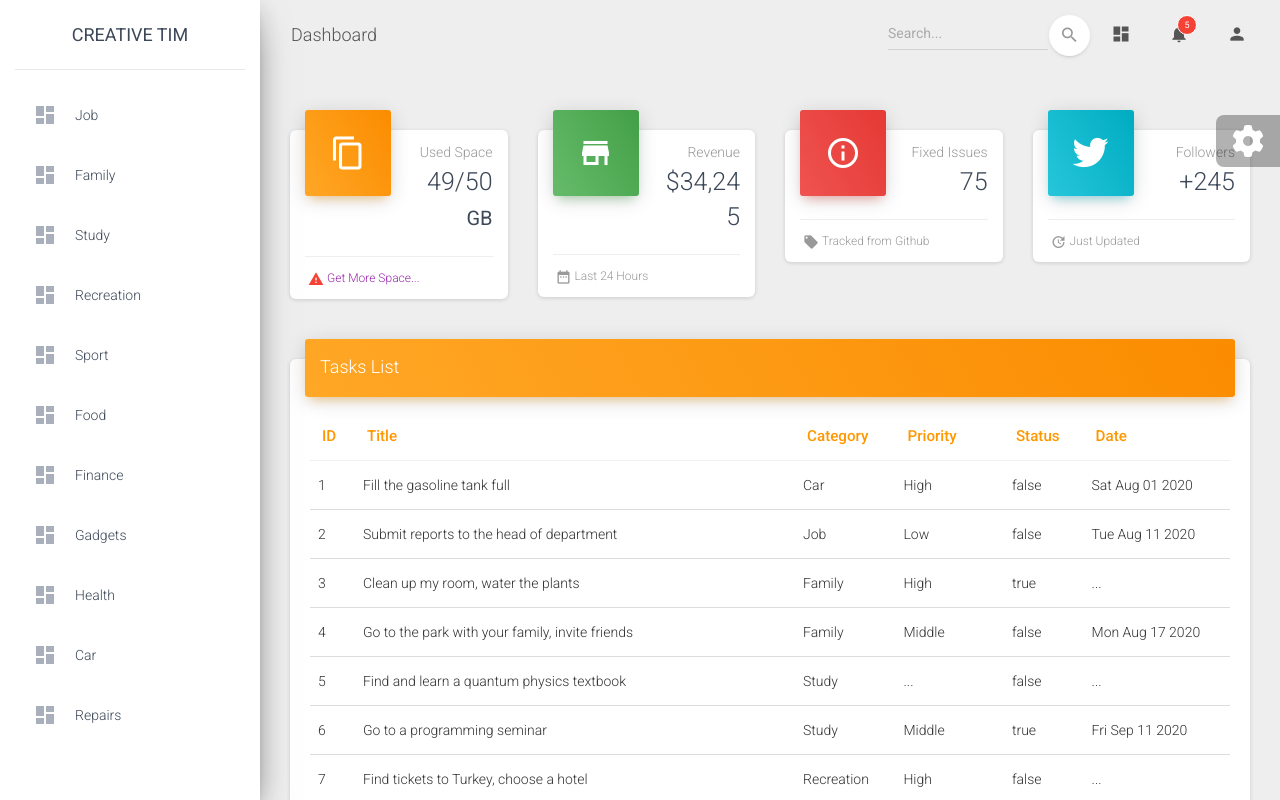
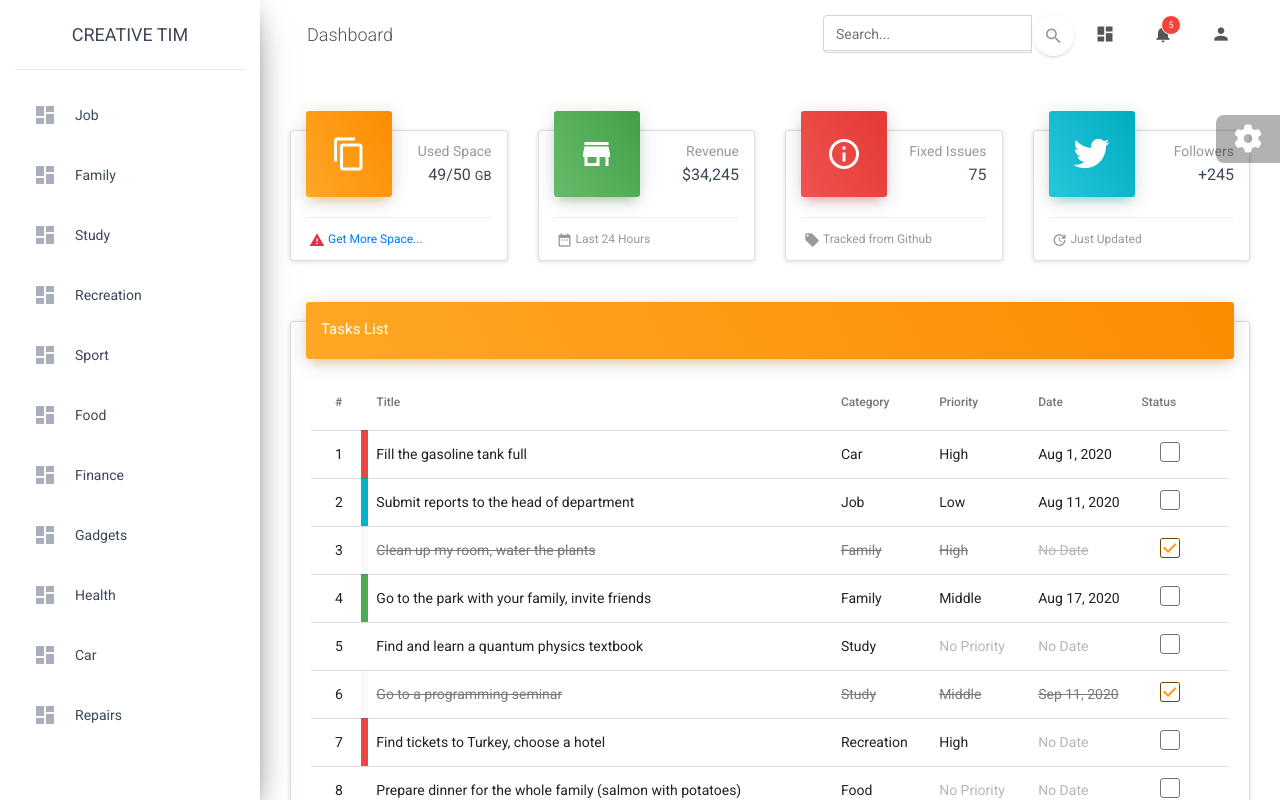
Before and after one commit to DinaPeikr/Todo, an Angular app: page / in a window 1280 px wide. Shown: the top 800 px of the page. Built offline with nearby package versions, Linux system fonts and the light colour scheme.

Commit message:
added material table

```diff
--- a/src/app/data/TestData.ts
+++ b/src/app/data/TestData.ts
@@ -17,10 +17,10 @@ export class TestData {
     {id: 11, title: 'Repairs'},
   ];
   static priorities: Priority[] = [
-    {id: 1, title: 'Low', color: '#e5e5e5'},
-    {id: 2, title: 'Middle', color: '#85D1B2'},
-    {id: 3, title: 'High', color: '#F1828D'},
-    {id: 4, title: 'Very urgent!!', color: '#F1128D'}
+    {id: 1, title: 'Low', color: '#06B0C5'},
+    {id: 2, title: 'Middle', color: '#4EA952'},
+    {id: 3, title: 'High', color: '#EA4643'},
+    {id: 4, title: 'Very urgent!!', color: '#FC970F'}
   ];
 
   static tasks: Task[] = [
--- a/src/app/views/categories/categories.component.html
+++ b/src/app/views/categories/categories.component.html
@@ -9,8 +9,8 @@
   </a></div>
   <div class="sidebar-wrapper">
     <ul class="nav">
-      <li class="nav-item " *ngFor="let category of categories" (click)="showTasksByCategory(category)">
-        <a class="nav-link" href="#">
+      <li class="nav-item" [class.active]="category === selectedCategory" *ngFor="let category of categories" (click)="showTasksByCategory(category)">
+        <a class="nav-link">
           <i class="material-icons">dashboard</i>
           <p>{{category.title}}</p>
         </a>
--- a/src/app/views/categories/categories.component.scss
+++ b/src/app/views/categories/categories.component.scss
@@ -1,7 +1,4 @@
-.testP{
-  background: #f90;
-  padding: 20px;
-  &.txt-white{
-    color: #fff;
-  }
+.sidebar .nav li a,
+.sidebar .nav li .dropdown-menu a {
+  cursor: pointer;
 }
--- a/src/app/views/categories/categories.component.ts
+++ b/src/app/views/categories/categories.component.ts
@@ -9,16 +9,18 @@ import {DataHandlerService} from '../../service/data-handler.service';
 })
 export class CategoriesComponent implements OnInit {
   categories: Category[];
+  selectedCategory: Category;
 
-  constructor(private dataHandler: DataHandlerService) {
+  constructor(private dataHandlerService: DataHandlerService) {
   }
 
   ngOnInit(): void {
     // this.categories = this.dataHandler.getCategories();
-    this.dataHandler.categoriesSubject.subscribe(categories => this.categories = categories );
+    this.dataHandlerService.categoriesSubject.subscribe(categories => this.categories = categories );
   }
 
   showTasksByCategory(category: Category): any {
-    this.dataHandler.fillTasksByCategory(category);
+    this.selectedCategory = category;
+    this.dataHandlerService.fillTasksByCategory(category);
   }
 }
--- a/src/app/views/tasks/tasks.component.html
+++ b/src/app/views/tasks/tasks.component.html
@@ -3,28 +3,90 @@
     <h4 class="card-title">Tasks List</h4>
   </div>
   <div class="card-body table-responsive">
-      <table class="table table-hover">
-        <thead class="text-warning">
-        <th>ID</th>
-        <th>Title</th>
-        <th>Category</th>
-        <th>Priority</th>
-        <th>Status</th>
-        <th>Date</th>
-        </thead>
-        <tbody>
-        <tr *ngFor="let task of tasks">
-          <td>{{task.id}}</td>
-          <td>{{task.title}}</td>
-          <td *ngIf="task.category; else no_category">{{task.category.title}}</td>
-          <ng-template #no_category><td>...</td></ng-template>
-          <td *ngIf="task.priority; else no_priority">{{task.priority.title}}</td>
-          <ng-template #no_priority><td>...</td></ng-template>
-          <td>{{task.completed}}</td>
-          <td *ngIf="task.date; else no_date">{{task.date.toDateString()}}</td>
-          <ng-template #no_date><td>...</td></ng-template>
-        </tr>
-        </tbody>
+
+    <table mat-table [dataSource]="tasksData" class="w-100">
+
+      <ng-container matColumnDef="id">
+        <th mat-header-cell *matHeaderCellDef>#</th>
+        <td mat-cell *matCellDef="let index = index"> {{index + 1}} </td>
+      </ng-container>
+      <ng-container matColumnDef="color">
+        <th *matHeaderCellDef mat-header-cell></th>
+        <td *matCellDef="let task" [style.background-color]="getPriorityColor(task)" class="col-color" mat-cell></td>
+      </ng-container>
+      <ng-container matColumnDef="title">
+        <th mat-header-cell class="pl-2" *matHeaderCellDef>Title</th>
+        <td mat-cell *matCellDef="let task" [class.completed]="task.completed" class="pl-2"> {{task.title}} </td>
+      </ng-container>
+      <ng-container matColumnDef="category">
+        <th mat-header-cell *matHeaderCellDef>Category</th>
+        <td mat-cell *matCellDef="let task" [ngClass]="{'completed': task.completed, 'novalue': !task.category}"> {{task.category != null ? task.category.title : 'No Category'}} </td>
+      </ng-container>
+
+      <ng-container matColumnDef="priority">
+        <th mat-header-cell *matHeaderCellDef>Priority</th>
+        <td mat-cell *matCellDef="let task" [ngClass]="{'completed': task.completed, 'novalue': !task.priority}"> {{task.priority != null ? task.priority.title : 'No Priority'}} </td>
+      </ng-container>
+
+      <ng-container matColumnDef="date">
+        <th mat-header-cell *matHeaderCellDef>Date</th>
+        <td mat-cell *matCellDef="let task" [ngClass]="{'completed': task.completed, 'novalue': !task.date}"> {{task.date != null ? (task.date | date) : 'No Date'}} </td>
+      </ng-container>
+      <ng-container matColumnDef="status">
+        <th mat-header-cell *matHeaderCellDef>Status</th>
+        <td mat-cell *matCellDef="let task">
+          <div class="form-check">
+            <label class="form-check-label">
+              <input class="form-check-input" type="checkbox" value="" [checked]="task.completed"
+                     (click)="toggleTaskCompleted(task)">
+              <span class="form-check-sign">
+                  <span class="check"></span>
+              </span>
+            </label>
+          </div>
+        </td>
+      </ng-container>
+
+      <tr *matHeaderRowDef="displayedColumns" mat-header-row></tr>
+      <tr *matRowDef="let row; columns: displayedColumns" mat-row></tr>
+
     </table>
+
+
+<!--    <table class="table table-hover">-->
+<!--      <thead class="text-warning">-->
+<!--      <th>#</th>-->
+<!--      <th>Title</th>-->
+<!--      <th>Category</th>-->
+<!--      <th>Priority</th>-->
+<!--      <th>Date</th>-->
+<!--      <th>Status</th>-->
+<!--      </thead>-->
+<!--      <tbody>-->
+<!--      <tr *ngFor="let task of tasks; let i = index;" [class.completed]="task.completed">-->
+<!--        <td>{{i + 1}}</td>-->
+<!--        <td>{{task.title}}</td>-->
+<!--        <td [class.novalue]="!task.category">{{task.category != null ? task.category.title : 'No Category'}}</td>-->
+<!--        &lt;!&ndash;          <td *ngIf="task.category; else no_category">{{task.category.title}}</td>&ndash;&gt;-->
+<!--        &lt;!&ndash;          <ng-template #no_category><td>...</td></ng-template>&ndash;&gt;-->
+<!--        <td [class.novalue]="!task.priority">{{task.priority != null ? task.priority.title : 'No Priority'}}</td>-->
+<!--        &lt;!&ndash;          <td *ngIf="task.priority; else no_priority">{{task.priority.title}}</td>&ndash;&gt;-->
+<!--        &lt;!&ndash;          <ng-template #no_priority><td>...</td></ng-template>&ndash;&gt;-->
+<!--        <td [class.novalue]="!task.date">{{task.date != null ? (task.date | date) : 'No Date'}}</td>-->
+<!--        &lt;!&ndash;          <td *ngIf="task.date; else no_date">{{task.date | date}}</td>&ndash;&gt;-->
+<!--        &lt;!&ndash;          <ng-template #no_date><td>...</td></ng-template>&ndash;&gt;-->
+<!--        <td>-->
+<!--          <div class="form-check">-->
+<!--            <label class="form-check-label">-->
+<!--              <input class="form-check-input" type="checkbox" value="" [checked]="task.completed" (click)="toggleTaskCompleted(task)">-->
+<!--              <span class="form-check-sign">-->
+<!--                  <span class="check"></span>-->
+<!--              </span>-->
+<!--            </label>-->
+<!--          </div>-->
+<!--        </td>-->
+<!--      </tr>-->
+<!--      </tbody>-->
+<!--    </table>-->
   </div>
 </div>
--- a/src/app/views/tasks/tasks.component.scss
+++ b/src/app/views/tasks/tasks.component.scss
@@ -0,0 +1,22 @@
+.form-check {
+  margin-top: 0;
+  margin-bottom: 0;
+  padding-left: 1.25rem;
+}
+
+.form-check .form-check-input:checked ~ .form-check-sign .check {
+  background: #ff9800;
+}
+.completed{
+  text-decoration: line-through;
+  color: #797979;
+}
+.novalue{
+  color: #b7b7b7;
+}
+.form-check .form-check-label {
+  padding-bottom: 14px;
+}
+.col-color {
+  width: 7px !important;
+}
--- a/src/app/views/tasks/tasks.component.ts
+++ b/src/app/views/tasks/tasks.component.ts
@@ -1,7 +1,7 @@
-import { Component, OnInit } from '@angular/core';
-import {Category} from '../../model/Category';
+import {Component, OnInit} from '@angular/core';
 import {DataHandlerService} from '../../service/data-handler.service';
 import {Task} from '../../model/Task';
+import {MatTableDataSource} from '@angular/material/table';
 
 @Component({
   selector: 'app-tasks',
@@ -9,13 +9,38 @@ import {Task} from '../../model/Task';
   styleUrls: ['./tasks.component.scss']
 })
 export class TasksComponent implements OnInit {
+  displayedColumns: string[] = ['id', 'color', 'title', 'category', 'priority',  'date', 'status'];
+  tasksData: MatTableDataSource<Task>;
   tasks: Task[];
-  constructor(private dataHandler: DataHandlerService) {
+
+  constructor(private dataHandlerService: DataHandlerService) {
 
   }
 
   ngOnInit(): void {
-    // this.tasks = this.dataHandler.getTasks();
-    this.dataHandler.tasksSubject.subscribe(tasks => this.tasks = tasks );
+    // this.tasks = this.dataHandlerService.getTasks();
+    this.dataHandlerService.tasksSubject.subscribe(tasks => this.tasks = tasks);
+    this.tasksData = new MatTableDataSource();
+    this.refreshTable();
+  }
+
+  toggleTaskCompleted(task: Task): void {
+    task.completed = !task.completed;
+  }
+
+  private refreshTable(): void {
+    this.tasksData.data = this.tasks;
+  }
+
+  private getPriorityColor(task: Task): string {
+    if (task.completed) {
+      return '#F8F9FA';
+    }
+
+    if (task.priority && task.priority.color) {
+      return task.priority.color;
+    }
+
+    return '#fff';
   }
 }
--- a/src/styles.scss
+++ b/src/styles.scss
@@ -1,2 +1,3 @@
-/* You can add global styles to this file, and also import other style files */
-@import url(./assets/css/material-dashboard.css);
+@import './assets/css/material-dashboard.css';
+@import '~@angular/material/prebuilt-themes/deeppurple-amber.css';
+@import "~bootstrap-css-only/css/bootstrap.min.css";
```
Also changed, not shown: src/app/app.module.ts (+10 -0 lines), src/assets/css/material-dashboard.css, 1 other file (tests, documents, lock files or other folders). Lines whose indentation alone changed are shown as unchanged.
